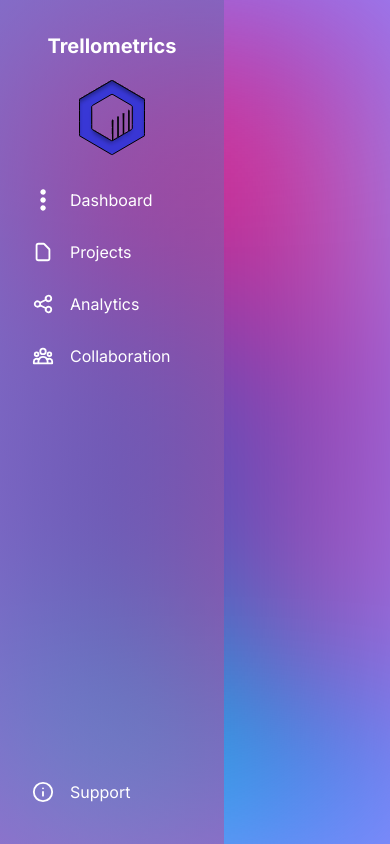
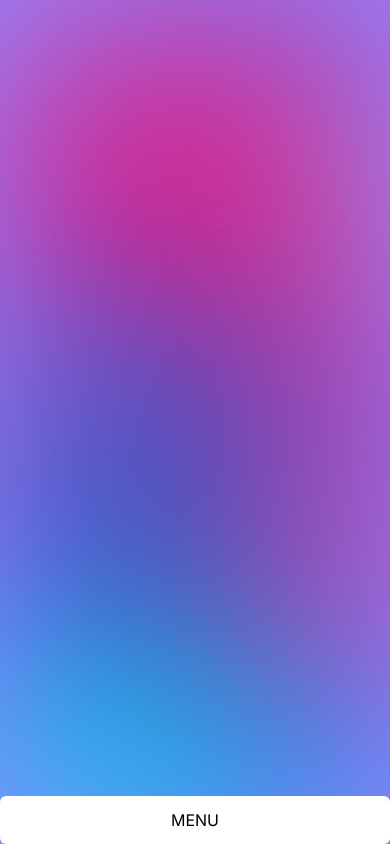
Before and after one commit to pixelRena/Trello-Dashboard, a Next.js app: page / in a window 390 px wide. Built offline with nearby package versions, Linux system fonts and the light colour scheme.

Commit message:
Created responsive sidebar

```diff
--- a/components/sidebar.component.jsx
+++ b/components/sidebar.component.jsx
@@ -1,40 +1,48 @@
 import Link from "next/link";
+import { useState } from "react";
 import { FiInfo } from "react-icons/fi";
 import { SlOptionsVertical } from "react-icons/sl";
 import { HiOutlineDocument, HiOutlineShare, HiOutlineUserGroup } from "react-icons/hi";
 
 export default function Sidebar() {
+    const [menuOpen, setMenuOpen] = useState(false);
+
     return(
-    <aside className="flex flex-col w-56 h-screen px-4 py-8 overflow-y-auto">
+    <>
+    <button className="fixed text-black bottom-0 rounded-md bg-white w-full p-3 lg:hidden"
+    onClick={() => setMenuOpen(!menuOpen)}>
+        MENU
+    </button>
+    <aside className={`lg:flex flex-col lg:w-56 w-full h-screen px-4 py-8 overflow-y-auto ${menuOpen ? "" : "hidden"}`}>
         <div className="text-center m-auto">
-            <span className="font-bold text-xl">Trellometrics</span>
+            <span className="font-bold lg:text-xl text-2xl">Trellometrics</span>
             <img className="m-auto mt-5" src="/favicon.svg" alt="favicon"/>
         </div>
 
-        <div className="flex flex-col justify-between flex-1 mt-6">
+        <div className="flex flex-col lg:justify-between text-2xl lg:text-base justify-start flex-1 mt-6 m-auto">
             <nav>
-                <Link className="flex items-center px-4 py-2 hover:bg-white/25 transition ease-in-out duration-300 rounded-md mb-3" href="#">
+                <Link className="flex items-center px-4 py-2 hover:bg-white/25 transition ease-in-out duration-300 rounded-md mb-3" href="#dashboard" onClick={() => setMenuOpen(false)}>
                     <SlOptionsVertical size={22}/>
                     <span className="mx-4">Dashboard</span>
                 </Link>
 
-                <Link className="flex items-center px-4 py-2 hover:bg-white/25 transition ease-in-out duration-300 rounded-md  mb-3" href="#">
+                <Link className="flex items-center px-4 py-2 hover:bg-white/25 transition ease-in-out duration-300 rounded-md  mb-3" href="#" onClick={() => setMenuOpen(false)}>
                     <HiOutlineDocument size={22}/>
                     <span className="mx-4">Projects</span>
                 </Link>
 
-                <Link className="flex items-center px-4 py-2 hover:bg-white/25 transition ease-in-out duration-300 rounded-md  mb-3" href="#">
+                <Link className="flex items-center px-4 py-2 hover:bg-white/25 transition ease-in-out duration-300 rounded-md  mb-3" href="#" onClick={() => setMenuOpen(false)}>
                     <HiOutlineShare size={22}/>
                     <span className="mx-4">Analytics</span>
                 </Link>
 
-                <Link className="flex items-center px-4 py-2 hover:bg-white/25 transition ease-in-out duration-300 rounded-md  mb-3" href="#">
+                <Link className="flex items-center px-4 py-2 hover:bg-white/25 transition ease-in-out duration-300 rounded-md  mb-3" href="#" onClick={() => setMenuOpen(false)}>
                     <HiOutlineUserGroup size={22}/>
                     <span className="mx-4">Collaboration</span>
                 </Link>
             </nav>
 
-            <Link href="#" className="flex items-center px-4 py-2 hover:bg-white/25 transition ease-in-out duration-300 rounded-md ">
+            <Link href="#" className="flex items-center px-4 py-2 hover:bg-white/25 transition ease-in-out duration-300 rounded-md " onClick={() => setMenuOpen(false)}>
                 <FiInfo size={22}/>
                 <span className="mx-4">Support</span>
             </Link>
@@ -51,5 +59,6 @@ export default function Sidebar() {
         </style>
 
     </aside>
+    </>
     )
 }
```
